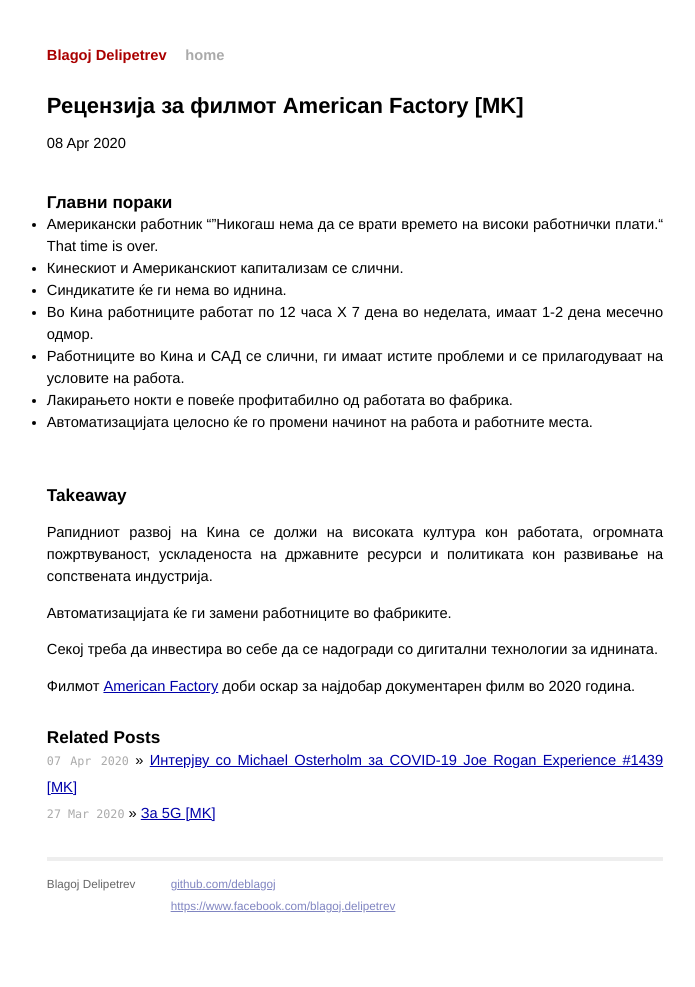
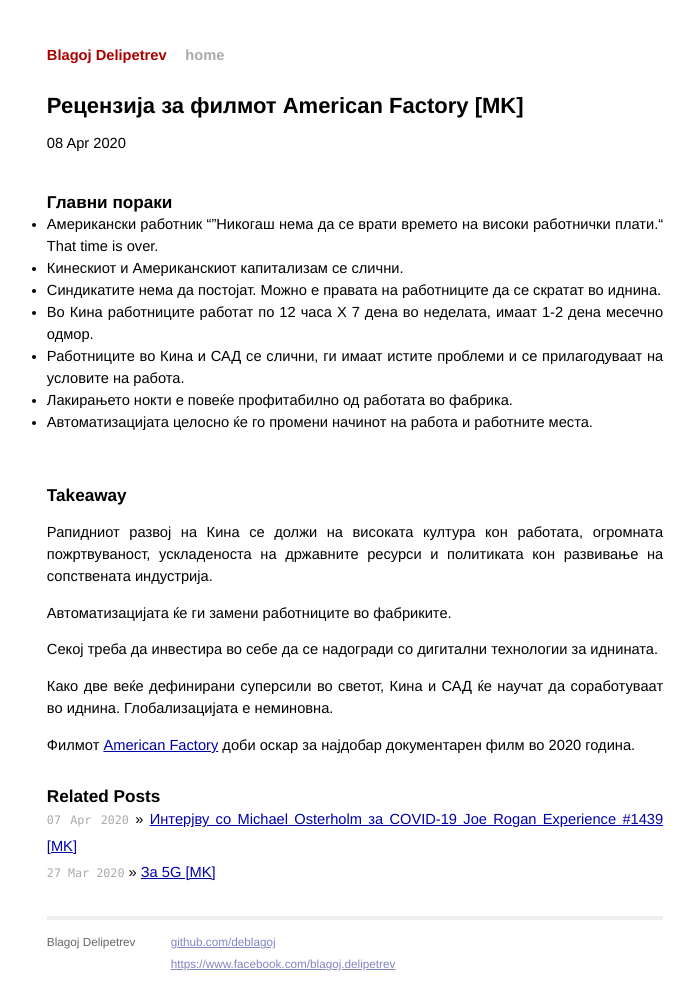
Before and after one commit to deblagoj/deblagoj.github.io, a Jekyll site: the page built from _posts/2020-04-08-Recenzija_American_Factory.markdown, in a window 1280 px wide. Shown: the whole page, without its empty margins (285-980 px from the left). Built offline with Jekyll 4.4.1, drawn with Linux system fonts in a browser that asks for light colours; before the commit the page ends 944 px from its top, so only the background shows below that.

Commit message:
american factory blog post +

```diff
--- a/_posts/2020-04-08-Recenzija_American_Factory.markdown
+++ b/_posts/2020-04-08-Recenzija_American_Factory.markdown
@@ -7,11 +7,12 @@
 ### Главни пораки
 + Американски работник “”Никогаш нема да се врати времето на високи работнички плати.“ That time is over.
 + Кинескиот и Американскиот капитализам се слични.
-+ Синдикатите ќе ги нема во иднина.
++ Синдикатите нема да постојат. Можно е правата на работниците да се скратат во иднина.
 + Во Кина работниците работат по 12 часа Х 7 дена во неделата, имаат 1-2 дена месечно одмор.
 + Работниците во Кина и САД се слични, ги имаат истите проблеми и се прилагодуваат на условите на работа.
 + Лакирањето нокти е повеќе профитабилно од работата во фабрика.
 + Автоматизацијата целосно ќе го промени начинот на работа и работните места.
+
 
 <br/>
 
@@ -22,4 +23,6 @@
 
 Секој треба да инвестира во себе да се надогради со дигитални технологии за иднината.
 
+Како две веќе дефинирани суперсили во светот, Кина и САД ќе научат да соработуваат во иднина. Глобализацијата е неминовна.
+
 Филмот [American Factory](https://www.imdb.com/title/tt9351980/) доби оскар за најдобар документарен филм во 2020 година.
```
